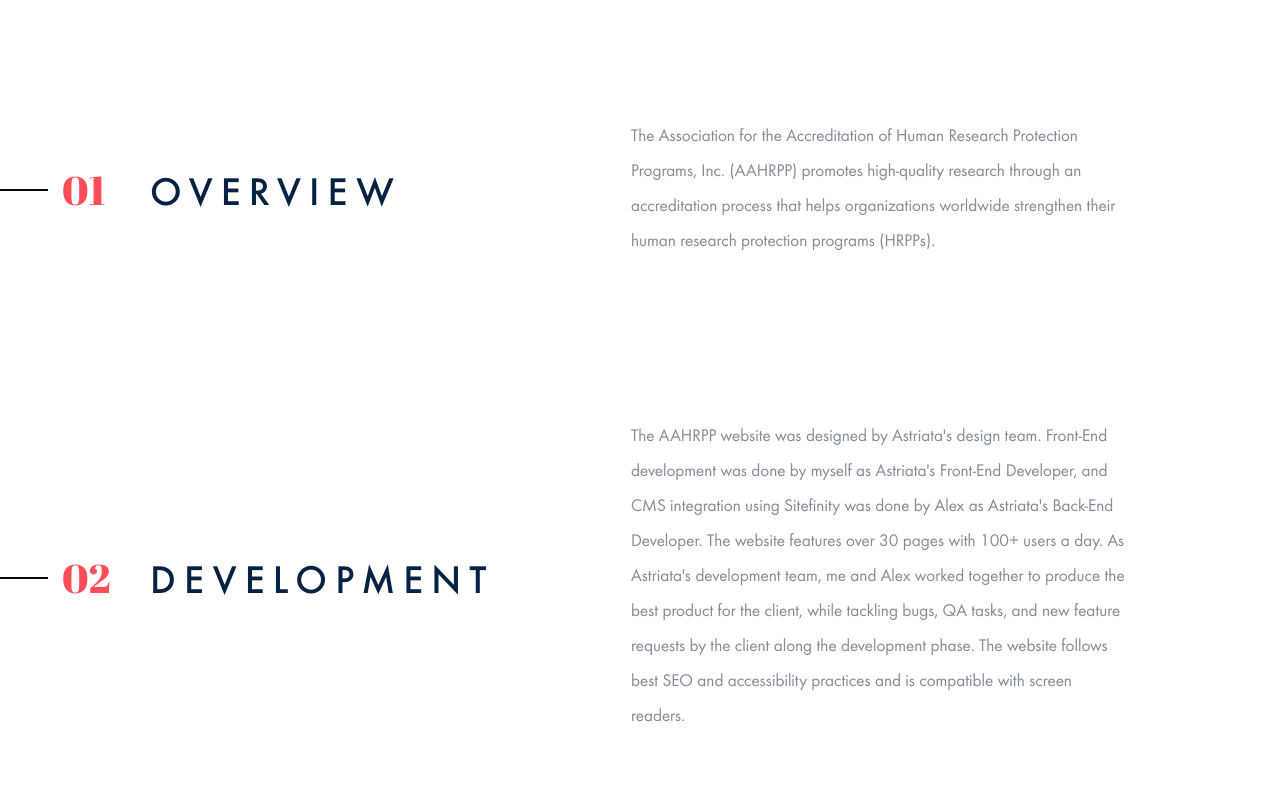
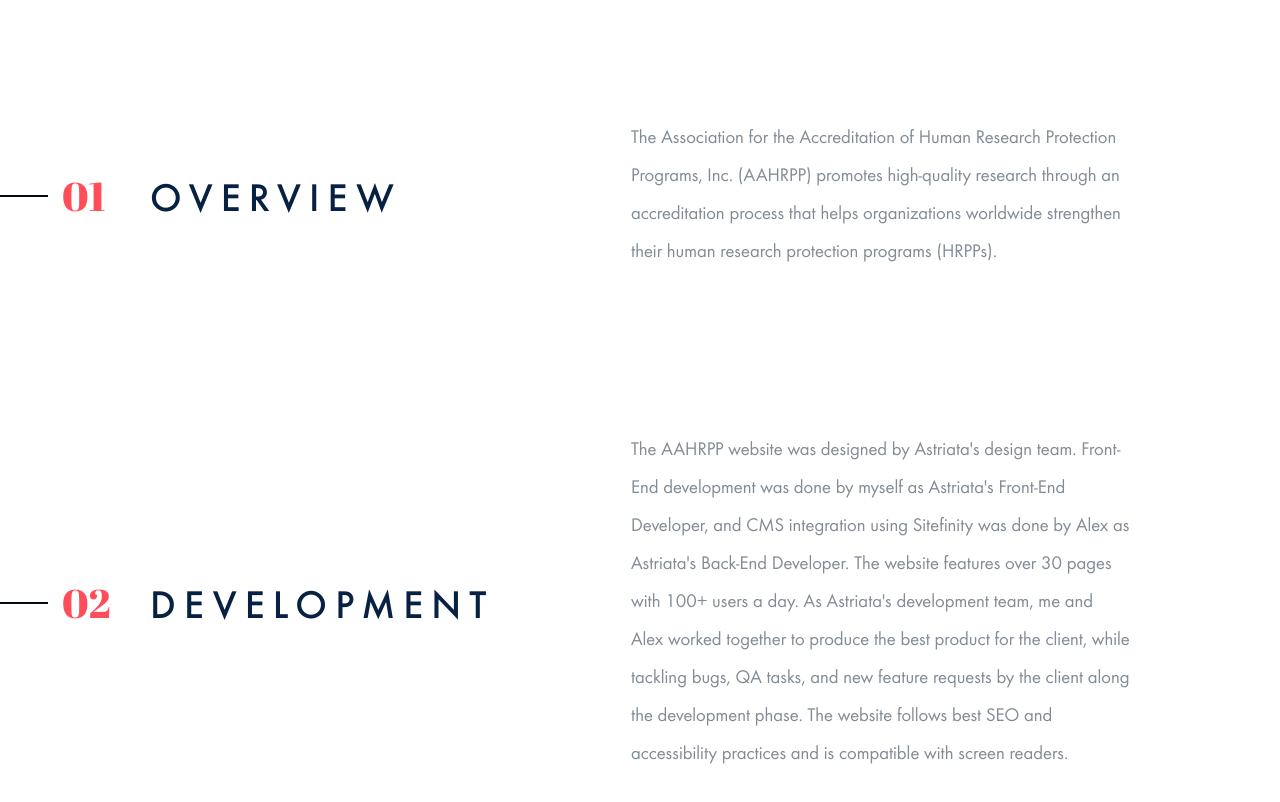
Before and after one commit to BigMikeL9/my-portfolio-react, a React (Create React App) app: page /works/aahhrpp in a window 1280 px wide. Shown: the part 1420-2222 px from the top of the page. Built offline with nearby package versions, Linux system fonts and the light colour scheme.

Commit message:
feat: increase details section font-size

```diff
--- a/src/pages/WorksDetail/Details/Details.style.js
+++ b/src/pages/WorksDetail/Details/Details.style.js
@@ -1,6 +1,6 @@
-import styled from "styled-components/macro";
+import styled from 'styled-components/macro'
 
-import devices from "../../../styles/Devices";
+import devices from '../../../styles/Devices'
 
 export const DetailGrid = styled.div`
     position: relative;
@@ -36,7 +36,7 @@ export const DetailGrid = styled.div`
             0
             [full-content-end];
     }
-`;
+`
 
 export const DetailImageContainer = styled.div`
     grid-column: centered-content-start / centered-content-end;
@@ -49,12 +49,12 @@ export const DetailImageContainer = styled.div`
     @media ${devices.mobile_L} {
         padding: 3rem;
     }
-`;
+`
 
 export const DetailImage = styled.img`
     border-radius: 8px;
     margin: auto;
-`;
+`
 
 export const DetailContainer = styled.div`
     grid-column: centered-content-start / centered-content-end;
@@ -70,7 +70,7 @@ export const DetailContainer = styled.div`
     @media ${devices.tablet} {
         position: relative;
     }
-`;
+`
 
 export const DetailNumber = styled.p`
     position: absolute;
@@ -78,7 +78,7 @@ export const DetailNumber = styled.p`
     font-size: 4rem;
     color: ${({ theme }) => theme.colors.secondary};
     padding-left: 6.2rem;
-  font-family: "Abril Fatface";
+    font-family: 'Abril Fatface';
     line-height: 1.1;
 
     @media ${devices.tablet} {
@@ -86,7 +86,7 @@ export const DetailNumber = styled.p`
     }
 
     &:after {
-    content: "";
+        content: '';
         width: 4.8rem;
         height: 2px;
         background-color: #020b16;
@@ -96,7 +96,7 @@ export const DetailNumber = styled.p`
         left: 0;
         margin: auto;
     }
-`;
+`
 
 export const DetailWrap = styled.div`
     display: flex;
@@ -110,14 +110,14 @@ export const DetailWrap = styled.div`
         flex-direction: column;
         padding: 0 10%;
     }
-`;
+`
 
 export const DetailTitle = styled.h2`
     font-size: 4rem;
     color: #072142;
     letter-spacing: 0.2em;
     padding-top: 1.2rem;
-  font-family: "futura_medium";
+    font-family: 'futura_medium';
     text-transform: uppercase;
 
     flex: 0 1 45%;
@@ -130,9 +130,9 @@ export const DetailTitle = styled.h2`
         font-size: 3rem;
         padding-top: 0.8rem;
     }
-`;
+`
 
 export const DetailText = styled.p`
-  font-size: max(14px, 1.75rem);
+    font-size: max(14px, 1.9rem);
     flex: 1;
-`;
+`
```
Lines whose indentation alone changed are shown as unchanged.
